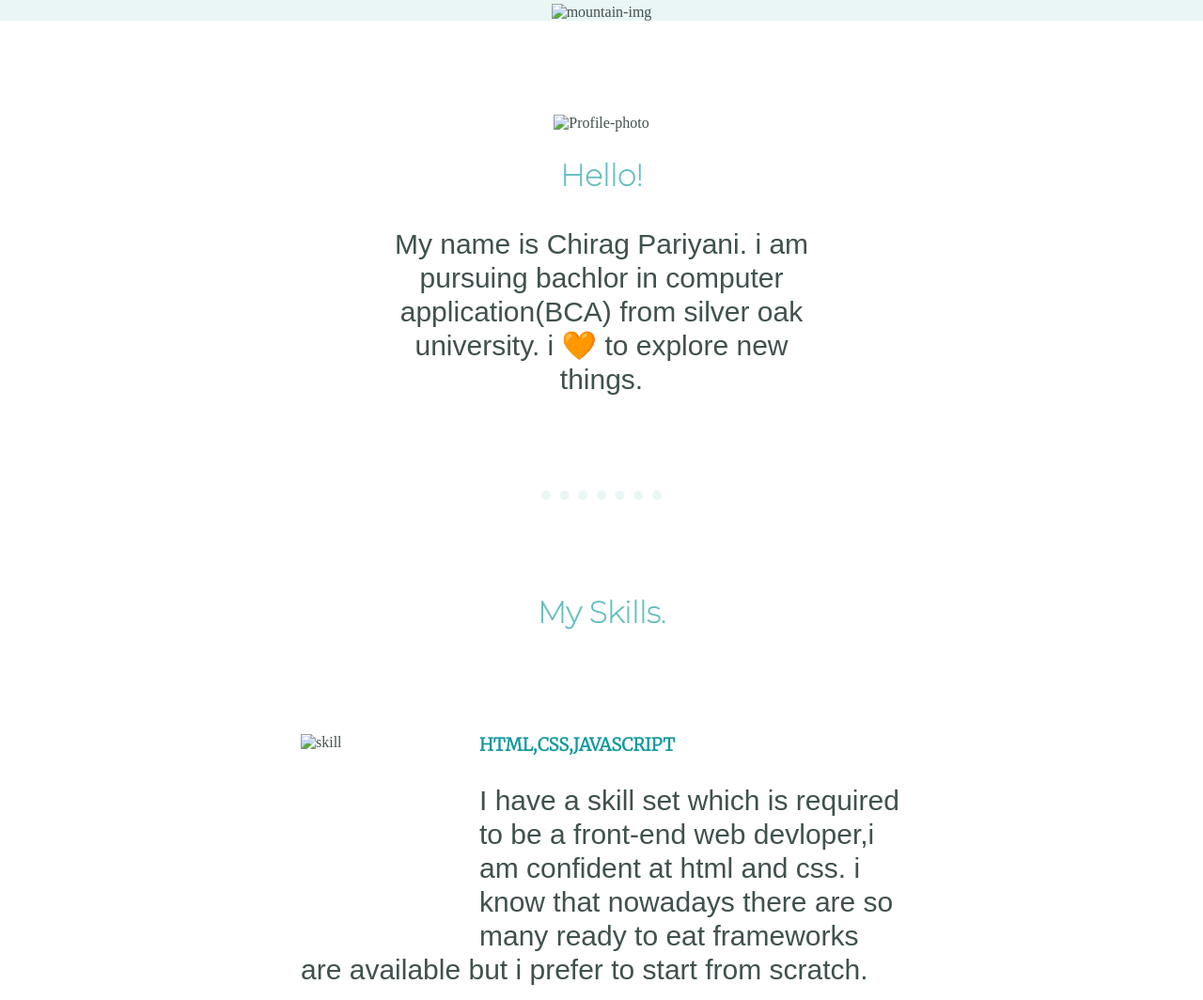
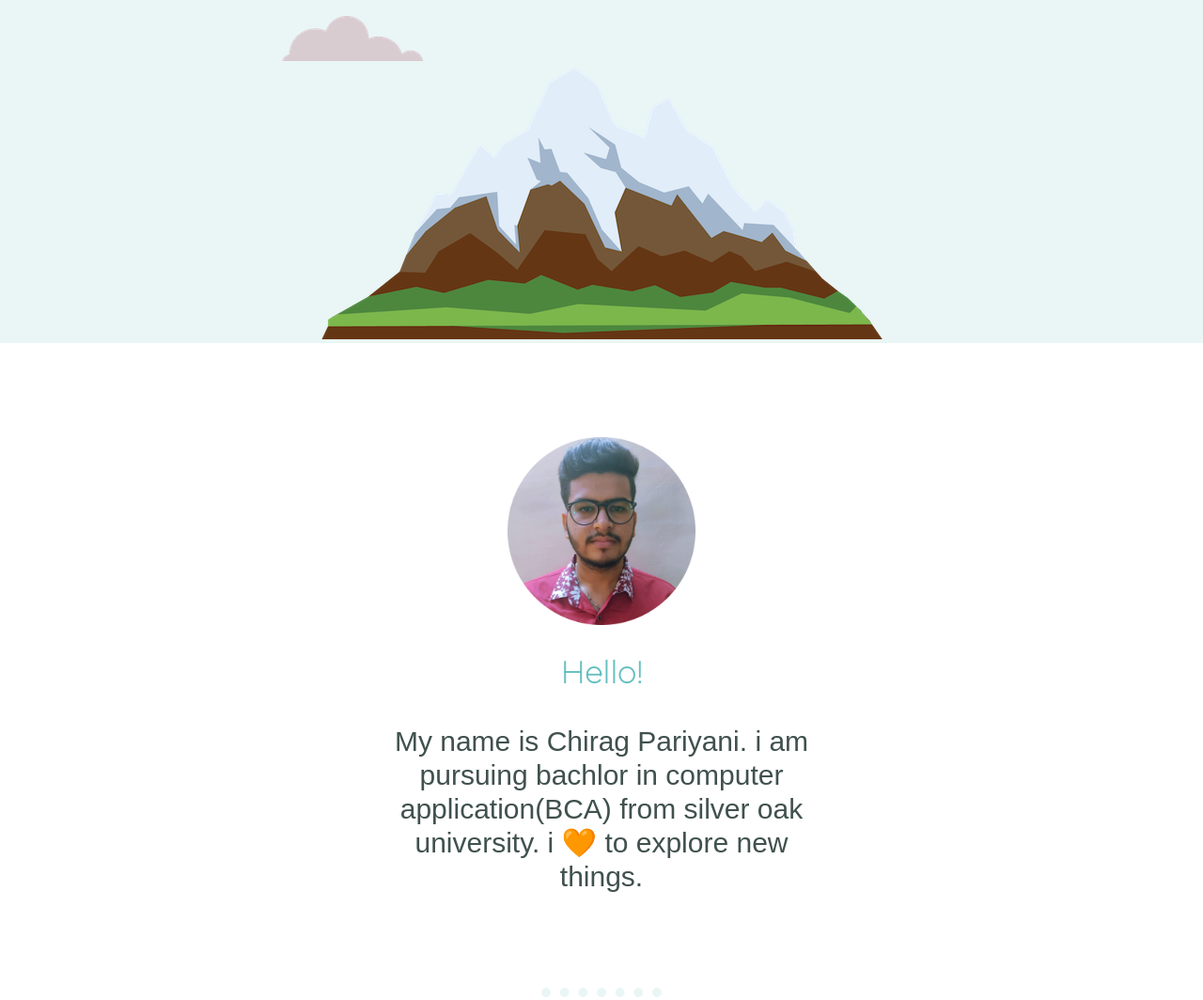
Before and after one commit to Redskull-127/web, a plain HTML site: page index.html in a window 1280 px wide. Shown: the part 358-1422 px from the top of the page at 94% size. Drawn offline with Linux system fonts and the light colour scheme; a web font is replaced by a local one.

Commit message:
Update index.html

```diff
--- a/index.html
+++ b/index.html
@@ -18,12 +18,12 @@
 
         <h1>I'm Chirag</h1>
         <h2>a programmer</h2>
-        <img class="bottom-cloud" src="css/images/cloud.png" alt="cloud-img">
-        <img src="css/images/mountain.png" alt="mountain-img">
+        <img class="bottom-cloud" src="images/cloud.png" alt="cloud-img">
+        <img src="images/mountain.png" alt="mountain-img">
     </div>
     <div class="middle-container">
         <div class="profile">
-          <img class="profile-size" src="css/images/WhatsApp Image 2021-08-04 at 12.18.47 PM-modified.png" alt="Profile-photo">
+          <img class="profile-size" src="images/WhatsApp Image 2021-08-04 at 12.18.47 PM-modified.png" alt="Profile-photo">
           <h2>Hello!</h2>
           <p class="intro">My name is Chirag Pariyani. i am pursuing bachlor in computer application(BCA) from silver oak university. i 🧡 to explore new things.</p>
         </div>
@@ -32,12 +32,12 @@
           <h2>My Skills.</h2>
           <div class="skill-row">
           <div class="skill-row1">
-            <img class="profile-size" src="css/images/code-g415085a09_640.png" alt="skill">
+            <img class="profile-size" src="images/code-g415085a09_640.png" alt="skill">
             <h3>HTML,CSS,JAVASCRIPT</h3>
             <p>I have a skill set which is required to be a front-end web devloper,i am confident at html and css. i know that nowadays there are so many ready to eat frameworks are available but i prefer to start from scratch. </p>
           </div>
           <div class="skill-row2">
-            <img class="profile-size" src="css/images/silhouette-gb970e6e23_1280.png" alt="skill">
+            <img class="profile-size" src="images/silhouette-gb970e6e23_1280.png" alt="skill">
             <h3> Teacher</h3>
             <p>I also love to share my academic knowledge to my students. i share the knowledge of accounting and business to my students apart from that i also love to share my experiences in that field.</p>
           </div>
```
